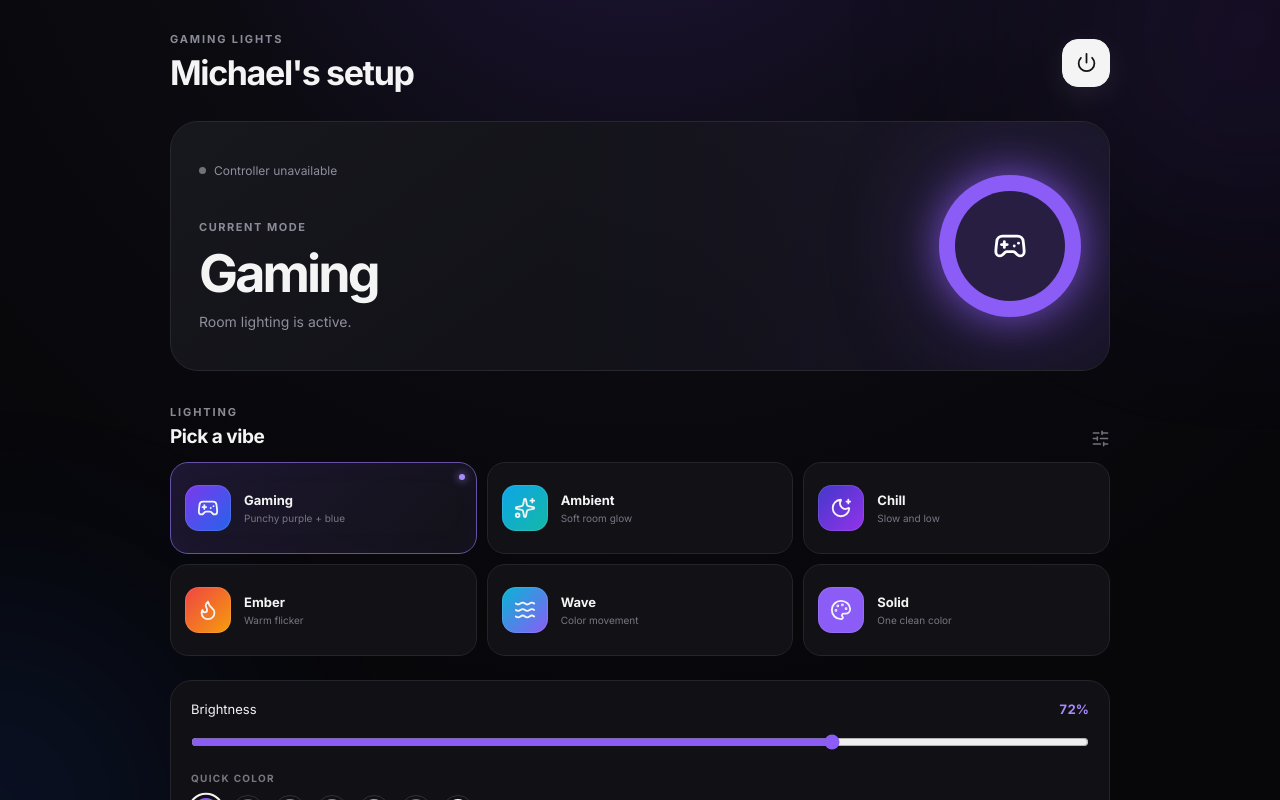
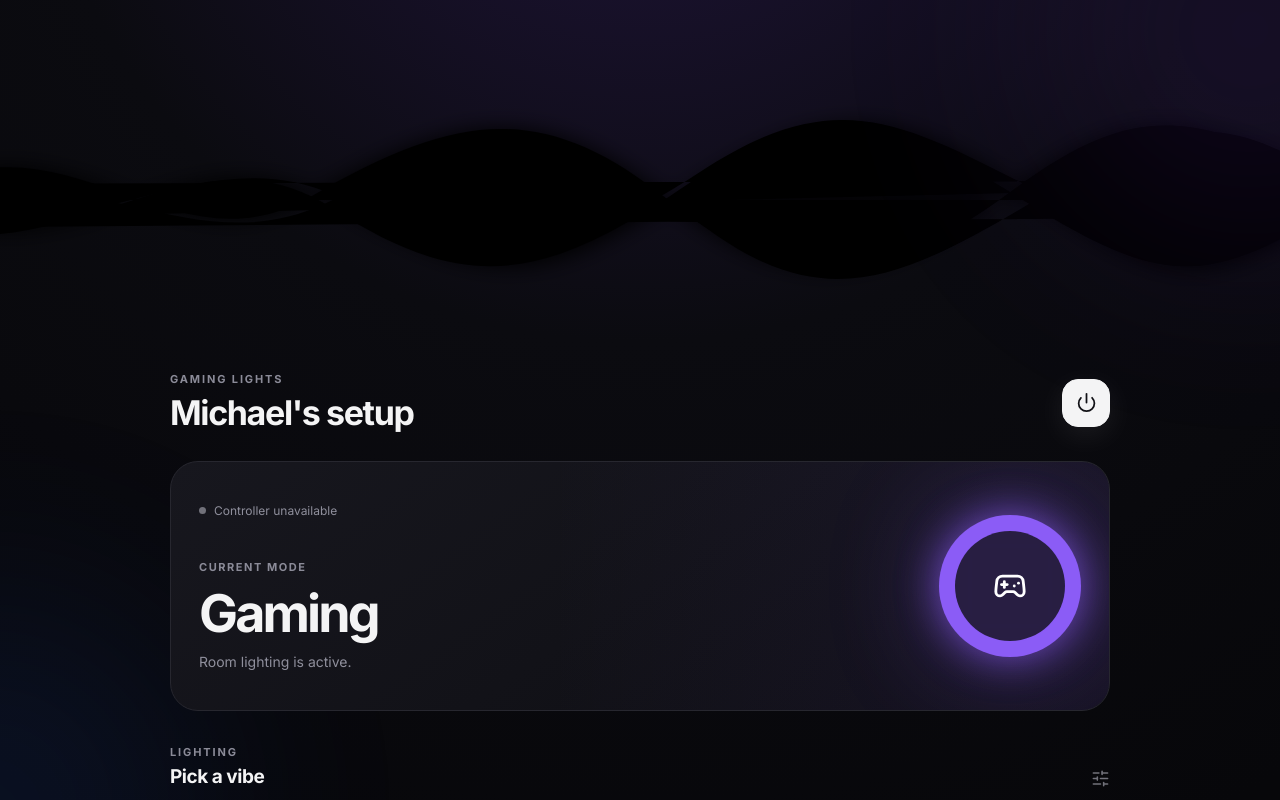
Before and after one commit to ahein624/gamingLights, a React (Vite) app: page / in a window 1280 px wide. Shown: the top 800 px of the page. Built offline with nearby package versions, Linux system fonts and the light colour scheme; no server answers.

Commit message:
Add animated ethereal wave background

```diff
--- a/src/App.jsx
+++ b/src/App.jsx
@@ -24,6 +24,51 @@ const scenes = [
 ]
 
 const quickColors = ['#8b5cf6', '#2563eb', '#06b6d4', '#22c55e', '#f59e0b', '#ef4444', '#f8fafc']
+
+function EtherealWave() {
+  return (
+    <div className="wave-stage" aria-hidden="true">
+      <svg className="wave-field" viewBox="0 0 1600 420" preserveAspectRatio="none">
+        <defs>
+          <linearGradient id="waveGradientA" x1="0" y1="0" x2="1" y2="0">
+            <stop offset="0%" stopColor="#9d3cff" />
+            <stop offset="24%" stopColor="#4f63ff" />
+            <stop offset="48%" stopColor="#31b7ff" />
+            <stop offset="70%" stopColor="#d8b56c" />
+            <stop offset="100%" stopColor="#d94c7f" />
+          </linearGradient>
+          <linearGradient id="waveGradientB" x1="1" y1="0" x2="0" y2="0">
+            <stop offset="0%" stopColor="#b43cff" />
+            <stop offset="32%" stopColor="#405cff" />
+            <stop offset="62%" stopColor="#45d6cf" />
+            <stop offset="100%" stopColor="#d97186" />
+          </linearGradient>
+          <filter id="waveGlow" x="-20%" y="-80%" width="140%" height="260%">
+            <feGaussianBlur stdDeviation="13" />
+          </filter>
+        </defs>
+
+        <g className="wave-glow" filter="url(#waveGlow)">
+          <path d="M-120 250 C80 120 210 350 390 245 S680 125 835 250 S1100 360 1270 235 S1510 150 1720 250" />
+          <path d="M-120 260 C120 360 220 140 430 260 S700 340 880 225 S1150 150 1320 265 S1530 350 1720 230" />
+        </g>
+
+        <g className="wave-ribbons wave-ribbons-a">
+          <path d="M-120 250 C80 120 210 350 390 245 S680 125 835 250 S1100 360 1270 235 S1510 150 1720 250" />
+          <path d="M-120 275 C70 355 240 145 415 260 S690 345 860 230 S1110 145 1295 260 S1530 345 1720 230" />
+        </g>
+        <g className="wave-ribbons wave-ribbons-b">
+          <path d="M-140 230 C80 355 235 160 420 245 S700 330 875 215 S1130 155 1310 245 S1510 335 1740 225" />
+          <path d="M-140 285 C80 155 220 340 405 255 S705 145 870 275 S1135 345 1320 235 S1550 150 1740 270" />
+        </g>
+      </svg>
+      <div className="wave-haze" />
+      <div className="wave-stars">
+        <i /><i /><i /><i /><i /><i /><i /><i />
+      </div>
+    </div>
+  )
+}
 
 export default function App() {
   const [state, setState] = useState({ on: true, brightness: 72, color: '#8b5cf6', scene: 'gaming', live: false, connected: false })
@@ -54,6 +99,7 @@ export default function App() {
 
   return (
     <main className="app-shell">
+      <EtherealWave />
       <div className="ambient ambient-one" />
       <div className="ambient ambient-two" />
 
@@ -128,7 +174,7 @@ export default function App() {
 
         <footer>
           <span>{state.connected ? <Wifi size={15} /> : <WifiOff size={15} />}{state.connected ? 'Controller online' : 'Development mode'}</span>
-          <span>Gaming Lights · v0.1</span>
+          <span>Gaming Lights · v0.2</span>
         </footer>
       </div>
     </main>
```
